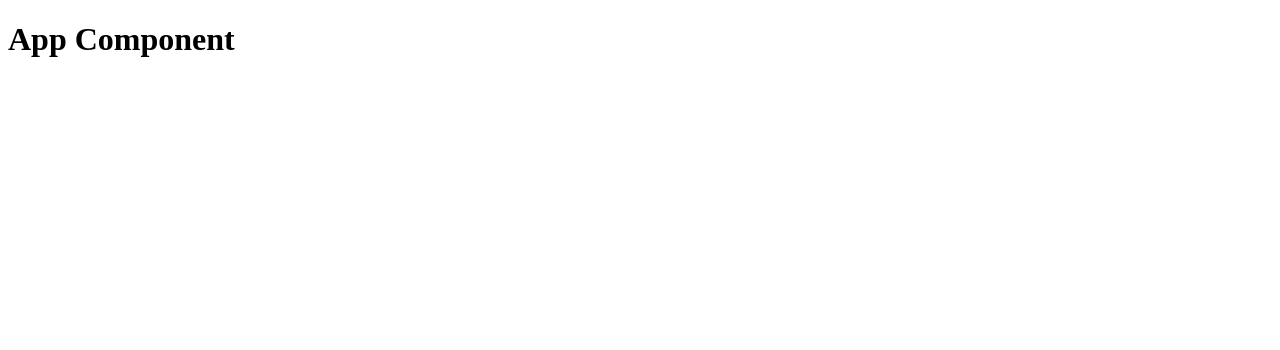
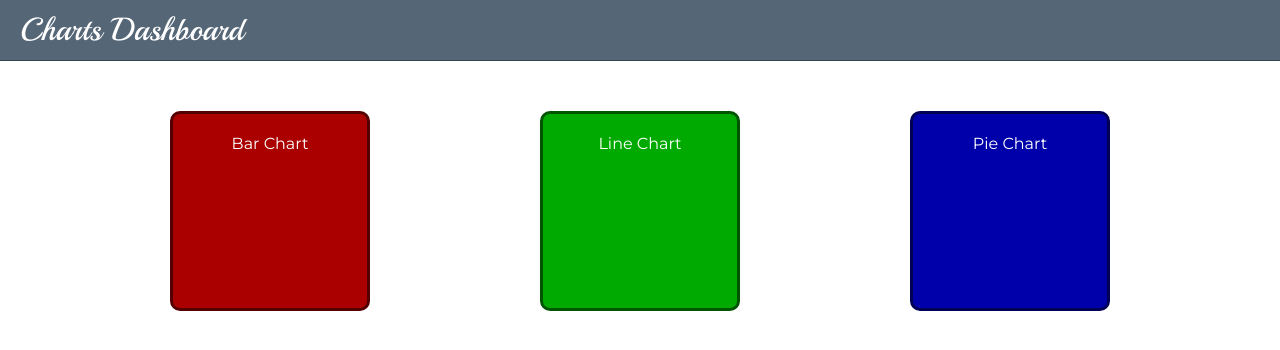
Before and after one commit to mshanabli/Charts-Dashboard, a React (Create React App) app: page / in a window 1280 px wide. Shown: the top 350 px of the page. Built offline with nearby package versions, Linux system fonts and the light colour scheme.

Commit message:
- create navbar component - create multiple charts components - create charts container component - add plain CSS styling - update index and app files

```diff
--- a/src/app.jsx
+++ b/src/app.jsx
@@ -1,3 +1,11 @@
 import React from 'react';
 
-export const App = () => <h1>App Component</h1>;
+import { Navbar } from './components/navbar';
+import { Charts } from './components/charts';
+
+export const App = () => (
+  <>
+    <Navbar />
+    <Charts />
+  </>
+);
--- /dev/null
+++ b/src/components/barChart.jsx
@@ -0,0 +1,3 @@
+import React from 'react';
+
+export const BarChart = () => <div className="chart bar-chart">Bar Chart</div>;
--- /dev/null
+++ b/src/components/charts.jsx
@@ -0,0 +1,13 @@
+import React from 'react';
+
+import { BarChart } from './barChart';
+import { LineChart } from './lineChart';
+import { PieChart } from './pieChart';
+
+export const Charts = () => (
+  <div className="charts">
+    <BarChart />
+    <LineChart />
+    <PieChart />
+  </div>
+);
--- /dev/null
+++ b/src/components/lineChart.jsx
@@ -0,0 +1,3 @@
+import React from 'react';
+
+export const LineChart = () => <div className="chart line-chart">Line Chart</div>;
--- /dev/null
+++ b/src/components/navbar.jsx
@@ -0,0 +1,7 @@
+import React from 'react';
+
+export const Navbar = () => (
+  <div className="navbar">
+    <div className="brand">Charts Dashboard</div>
+  </div>
+);
--- /dev/null
+++ b/src/components/pieChart.jsx
@@ -0,0 +1,3 @@
+import React from 'react';
+
+export const PieChart = () => <div className="chart pie-chart">Pie Chart</div>;
--- /dev/null
+++ b/src/index.css
@@ -0,0 +1,57 @@
+@import url('https://fonts.googleapis.com/css2?family=Montserrat&display=swap');
+@import url('https://fonts.googleapis.com/css2?family=Playball&display=swap');
+
+* {
+  font-family: 'Montserrat', sans-serif;
+  margin: 0;
+  padding: 0;
+}
+
+.navbar,
+.charts {
+  display: flex;
+  align-items: center;
+}
+
+.navbar {
+  background-color: #567;
+  border-bottom: 1px solid #345;
+  margin-bottom: 50px;
+  padding: 10px 20px;
+}
+
+.navbar .brand {
+  color: #fff;
+  font-family: 'Playball', cursive;
+  font-size: 2rem;
+}
+
+.charts {
+  justify-content: space-evenly;
+}
+
+.chart {
+  border: 3px solid;
+  border-radius: 10px;
+  box-sizing: border-box;
+  color: #fff;
+  height: 200px;
+  width: 200px;
+  padding: 20px;
+  text-align: center;
+}
+
+.bar-chart {
+  border-color: #500;
+  background-color: #a00;
+}
+
+.line-chart {
+  border-color: #050;
+  background-color: #0a0;
+}
+
+.pie-chart {
+  border-color: #005;
+  background-color: #00a;
+}
--- a/src/index.js
+++ b/src/index.js
@@ -3,4 +3,6 @@ import ReactDOM from 'react-dom';
 
 import { App } from './app';
 
+import './index.css';
+
 ReactDOM.render(<App />, document.getElementById('root'));
```
